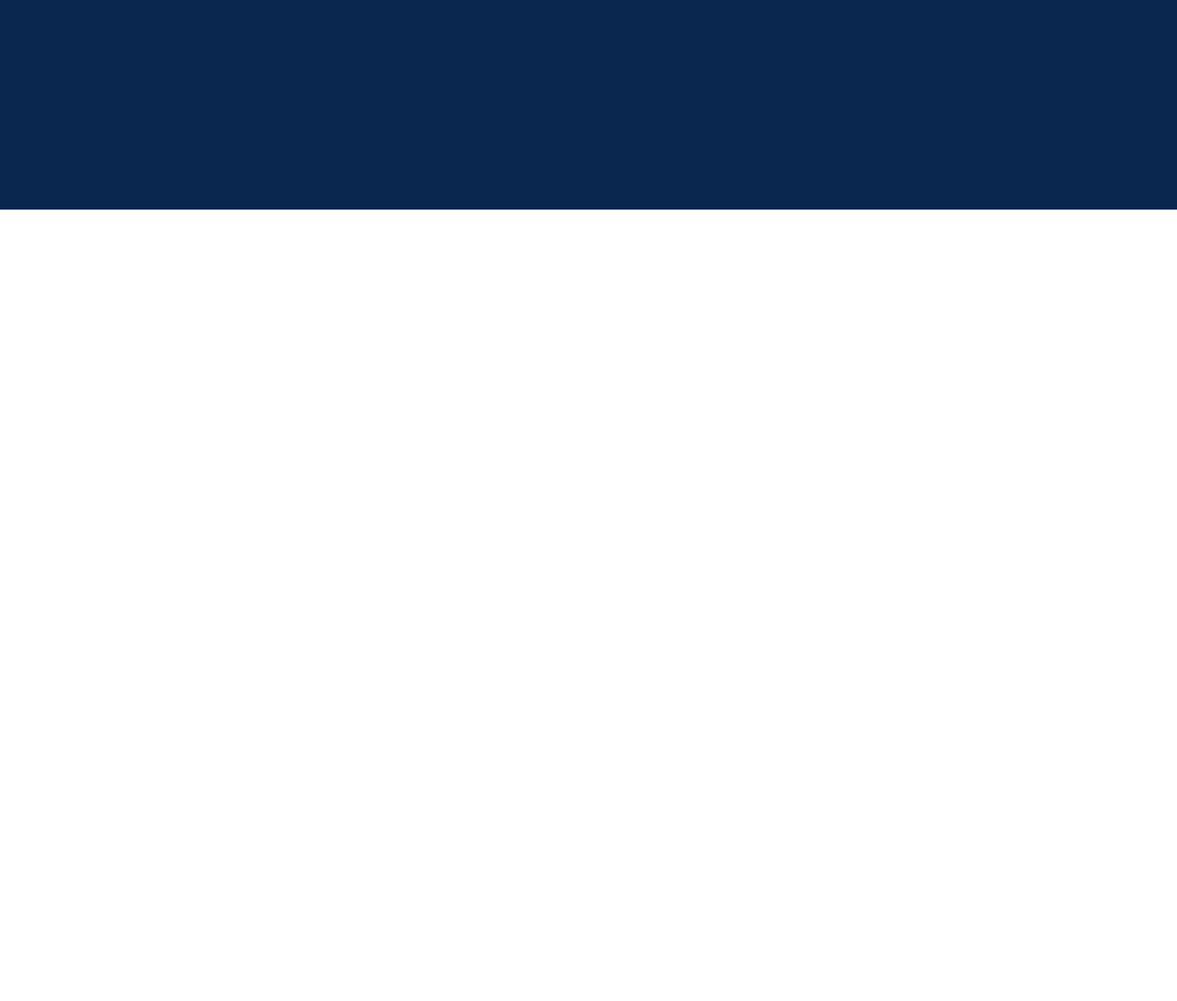
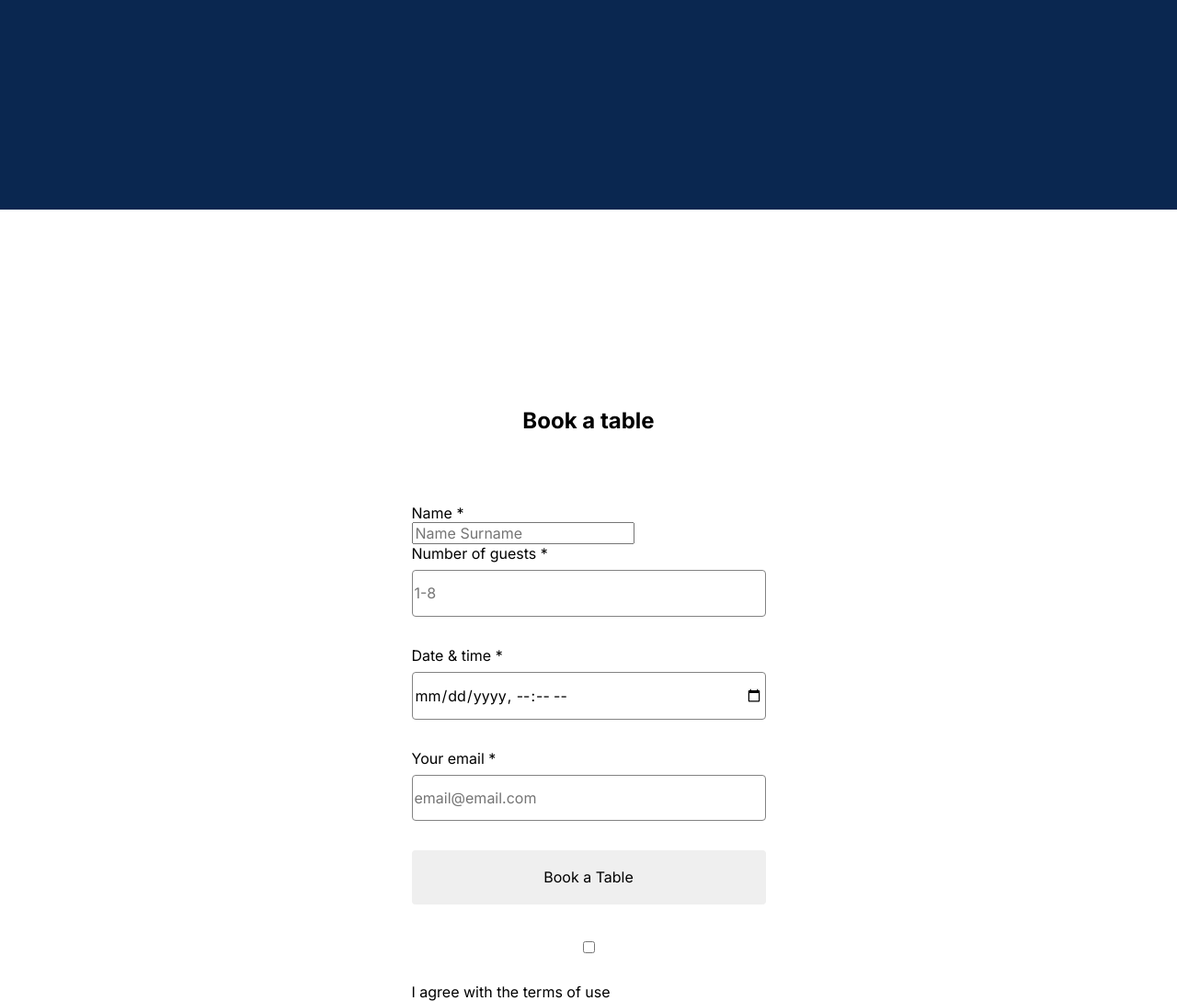
Before and after one commit to GarlicBread123/se_project_coffeeshop, a plain HTML site: page index.html in a window 1280 px wide. Shown: the part 1504-2593 px from the top of the page at 92% size. Before the commit the page ends 1732 px from the top, so only its background shows below. Drawn offline with Linux system fonts and the light colour scheme.

Commit message:
new commit

```diff
--- a/index.html
+++ b/index.html
@@ -78,6 +78,32 @@
           </ul>
         </section>
         <section class="reservation" id = "book-a-table"></section>
+        <h2 class="reservation__title">Book a table</h2>
+        <form class="reservation__form form">
+          <fieldset class="form__fieldset">
+            <label for="name-input" class="form__label" placeholder = "Name Surname">
+              Name *
+              <input type="text" id = "name-input" class="form__label form__label_type_checkbox" placeholder = "Name Surname" required/>
+            </label>
+            <label for="guests-input" class="form__label">
+              Number of guests *
+              <input type="number" id = "guests-input" min = "1" max = "8" placeholder = "1-8" class="form__input" required/>
+            </label>
+            <label for="date-input" class="form__label">
+              Date & time *
+              <input type="datetime-local" id = "date-input" class="form__input" required/>
+            </label>
+            <label for="email-input" class="form__label">
+              Your email *
+              <input type="email" id = "email-input" class="form__input" placeholder = "email@email.com" required/>
+            </label>
+          </fieldset>
+          <button class="form__button">Book a Table</button>
+            <label for="" class="form__label">
+              <input type="checkbox" class="form__input"/>
+              I agree with the terms of use
+            </label>
+        </form>
         <section id = "menu" class="menu"></section>
         <section class="about"></section>
       </main>
--- a/pages/index.css
+++ b/pages/index.css
@@ -106,3 +106,56 @@
 .recipes__iframe {
   border: none;
 }
+
+.reservation {
+  padding: 100px 0 120px;
+}
+
+.reservation__title {
+  margin: 0 0 80px;
+  text-align: center;
+}
+
+.reservation__form {
+  margin: 0 auto;
+}
+
+.form {
+  max-width: 385px;
+}
+
+.form__fieldset {
+  margin: 0;
+  padding: 0;
+  border: none;
+}
+
+.form__input {
+  display: block;
+  width: 100%;
+  padding: 15px 2px;
+  box-sizing: border-box;
+  margin: 8px 0 32px;
+  border: 1px solid #838383;
+  border-radius: 4px;
+}
+
+.form__button {
+  border-radius: 4px;
+  width: 100%;
+  border: none;
+  padding: 20px 0;
+  margin-bottom: 32px;
+}
+
+.form__checkbox {
+  border_radius: 2px;
+  width: 20px;
+  height: 20px;
+}
+
+.form__label_type_checkbox {
+  display: flex;
+  gap: 12px;
+  justify-content: center;
+}
```
